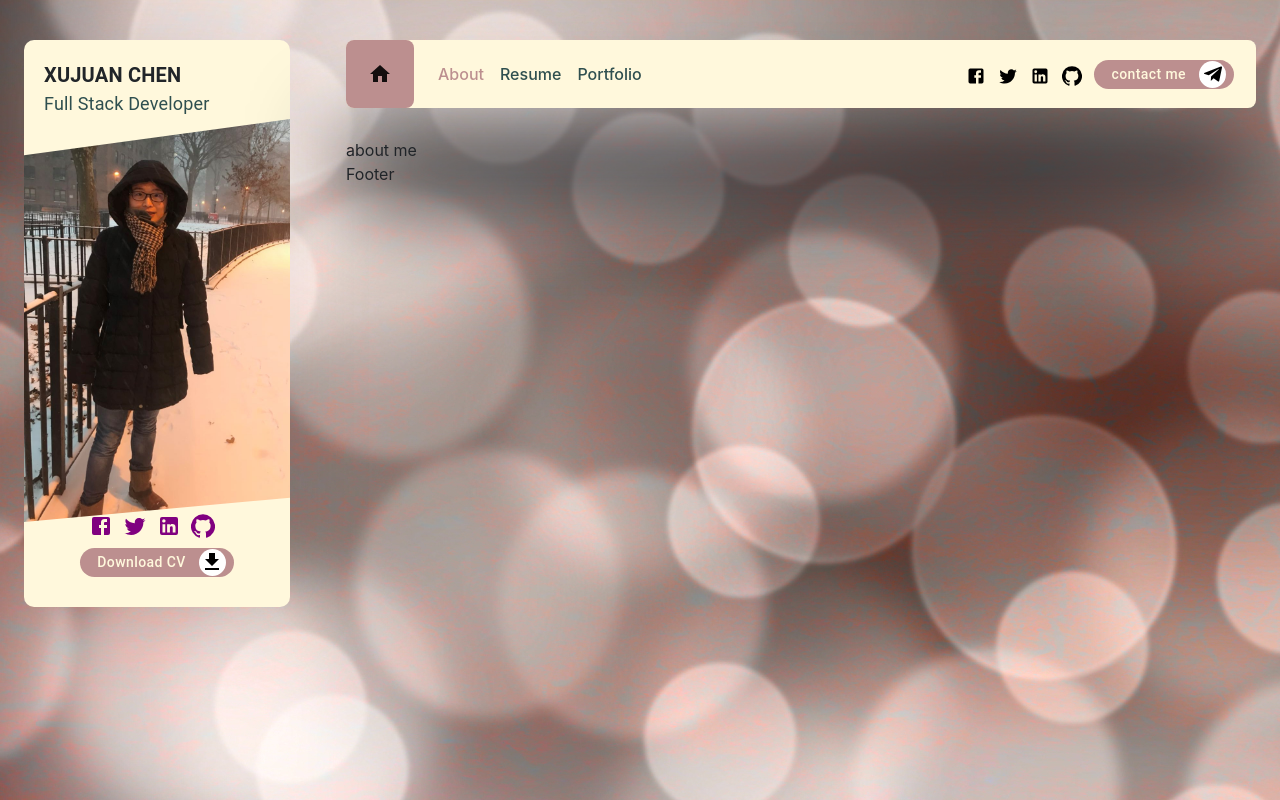
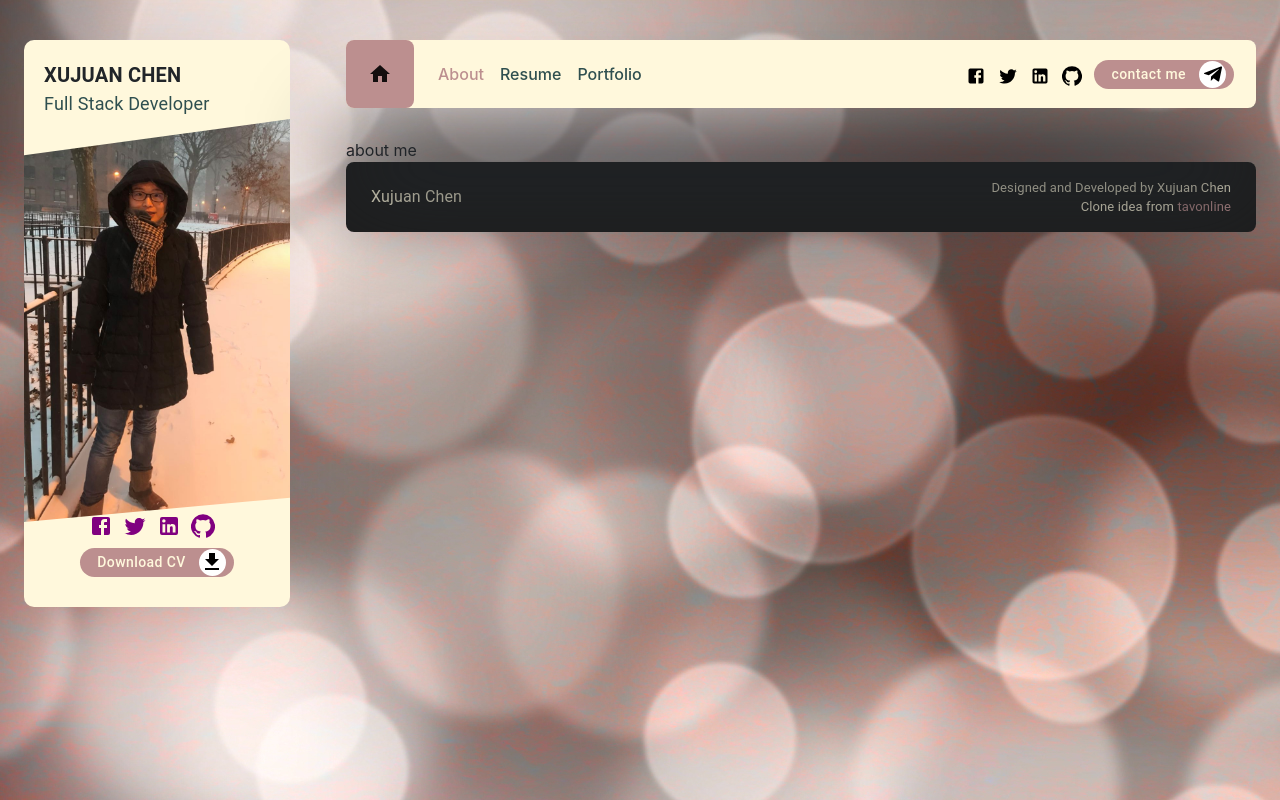
Before and after one commit to xujuanchen2020/resume, a React (Create React App) app: page / in a window 1280 px wide. Built offline with nearby package versions, Linux system fonts and the light colour scheme.

Commit message:
styled footer

```diff
--- a/src/components/Footer/Footer.js
+++ b/src/components/Footer/Footer.js
@@ -1,9 +1,23 @@
-import React from 'react'
+import React from 'react';
+import './FooterStyle.css';
+import Typography from '@material-ui/core/Typography';
+import reuseData from '../../utils/reuseData';
 
 const Footer = () => {
     return (
-        <div>
-            Footer
+        <div className='footer'>
+            <div className='footer_left'>
+    <Typography className='footer_name'>{reuseData.name}</Typography>
+            </div>
+            <div className='footer_right'>
+                <Typography className='footer_copyright'>
+                    Designed and Developed by Xujuan Chen
+                    <br/>
+                    Clone idea from
+                    <a href='https://themeforest.net/user/tavonline'
+                    target='_blank'> tavonline</a>
+                </Typography>
+            </div>
         </div>
     )
 }
--- a/src/components/Footer/FooterStyle.css
+++ b/src/components/Footer/FooterStyle.css
@@ -0,0 +1,22 @@
+.footer{
+    background-color: #1e1e1e;
+    color: cornsilk;
+    display: flex;
+    flex-wrap: wrap;
+    align-items: center;
+    justify-content: space-between;
+    min-height: 70px;
+    border-radius: 8px;
+    padding: 2px 25px;
+}
+
+.footer .footer_copyright{
+    font-size: small;
+    text-align: end;
+    color: cornsilk;
+}
+
+.footer .footer_copyright > a{
+    text-decoration: none !important;
+    color: rosybrown;
+}
```
Also changed, not shown: 1 other file (tests, documents, lock files or other folders).
